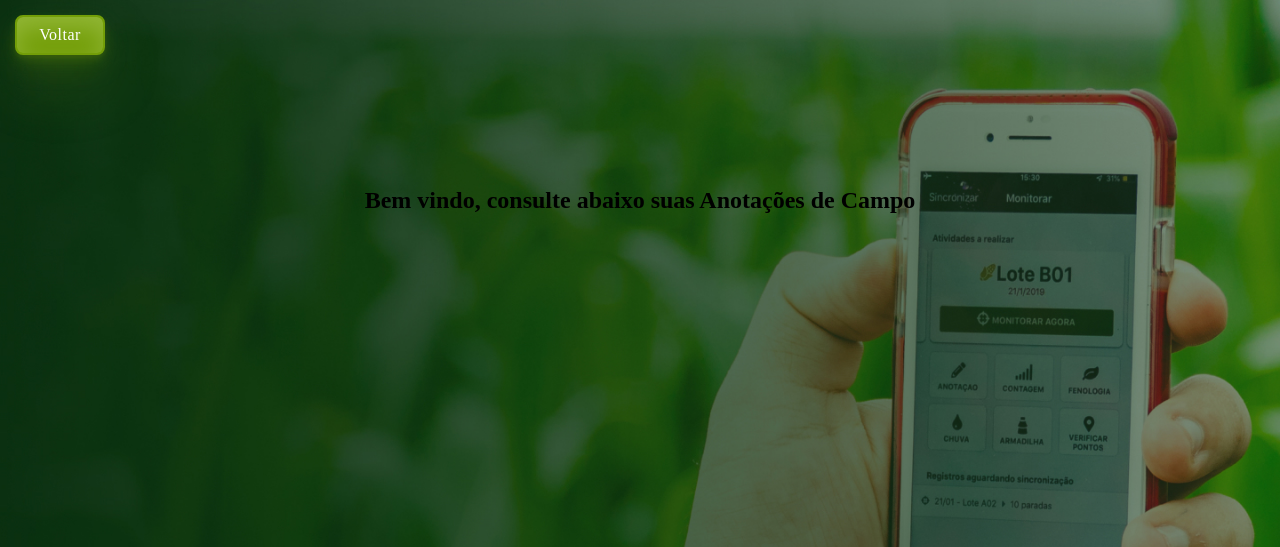
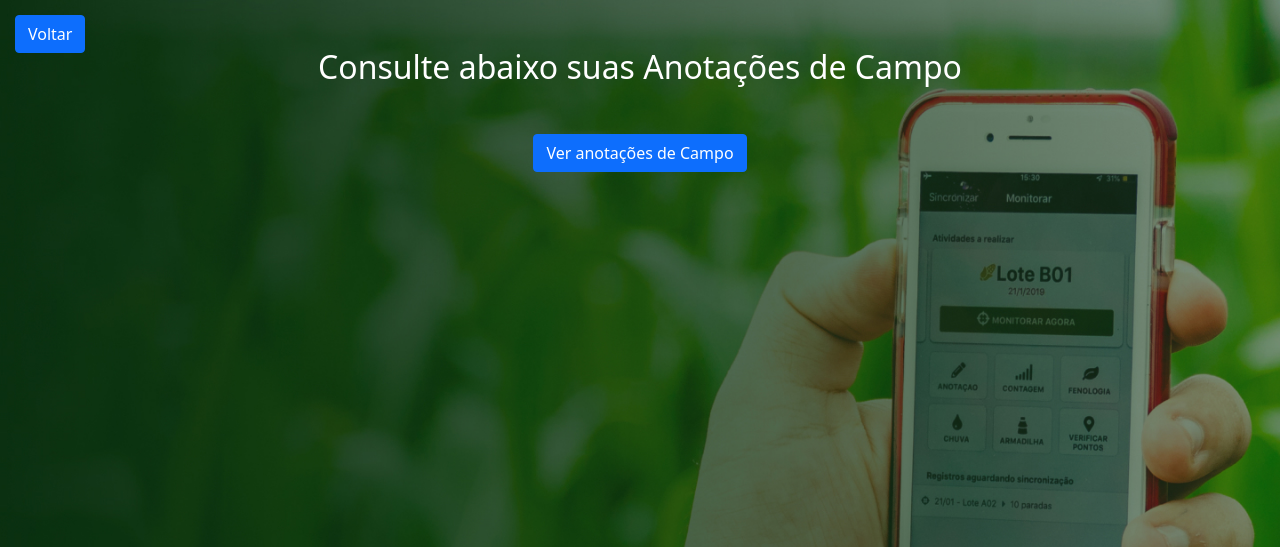
Before and after one commit to vinicius-vph/farmbox-backend, a Rails app: page /welcome in a window 1280 px wide. Shown: the top 547 px of the page. Run offline with Rails 7, Linux system fonts and the light colour scheme.

Commit message:
minor changes

```diff
--- a/app/assets/stylesheets/application.css
+++ b/app/assets/stylesheets/application.css
@@ -29,48 +29,14 @@ body {
   background-size: cover;
 }
 
-.flex {
-  display: flex;
-  align-items: center;
-  justify-content: center;
-
-}
-
-section {
-  height: 400px;
-}
-
-nav {
-  height: 70px;
-  padding: 0 10px;
-  background-color: transparent;
-  justify-content: space-between !important;
-}
-
 h1 {
   font-size: 50px;
   color: aliceblue;
   margin-right: 10px;
 }
 
-.flex a {
-  height: 40px;
-  width: 90px;
-  display: flex;
-  align-items: center;
-  justify-content: center;
-  background: #739E08;
-  color: #FFF;
-  border: 2px solid #739E08;
-  box-shadow: 0px 1.86203px 4.32257px rgb(160 194 6 / 7%),
-              0px 3.50603px 8.13901px rgb(160 194 6 / 9%), 0px 6.25417px 14.5186px rgb(160 194 6 / 10%),
-              0px 11.6977px 27.1554px rgb(160 194 6 / 12%), 0px 28px 65px rgb(160 194 6 / 17%),
-              inset 0px 11px 25px rgb(193 220 126 / 40%);
-  border-radius: 8px;
-  text-decoration: none;
-  text-align: center;
-  transition: all 0.2s ease;
-  letter-spacing: 0.03em;
+h2 {
+  margin: 50px 0;
 }
 
 a#btn-back {
--- a/app/views/layouts/application.html.erb
+++ b/app/views/layouts/application.html.erb
@@ -8,9 +8,15 @@
 
     <%= stylesheet_link_tag 'application', media: 'all', 'data-turbolinks-track': 'reload' %>
     <%= javascript_pack_tag 'application', 'data-turbolinks-track': 'reload' %>
+    <link href="https://cdn.jsdelivr.net/npm/bootstrap@5.0.2/dist/css/bootstrap.min.css" rel="stylesheet" integrity="sha384-EVSTQN3/azprG1Anm3QDgpJLIm9Nao0Yz1ztcQTwFspd3yD65VohhpuuCOmLASjC" crossorigin="anonymous">
   </head>
 
   <body>
     <%= yield %>
+    <script
+      src="https://cdn.jsdelivr.net/npm/bootstrap@5.0.2/dist/js/bootstrap.bundle.min.js"
+      integrity="sha384-MrcW6ZMFYlzcLA8Nl+NtUVF0sA7MsXsP1UyJoMp4YLEuNSfAP+JcXn/tWtIaxVXM"
+      crossorigin="anonymous">
+    </script>
   </body>
 </html>
--- a/app/views/welcome/index.html.erb
+++ b/app/views/welcome/index.html.erb
@@ -1,4 +1,5 @@
-<section class='flex'>
-  <%= link_to "Voltar", root_path, id: 'btn-back' %>
-  <h2>Bem vindo, consulte abaixo suas Anotações de Campo</h2>
+<section class='d-flex flex-column justify-content-center align-items-center py-5'>
+  <%= link_to 'Voltar', root_path, id: 'btn-back', class: 'btn btn-primary' %>
+  <h2 class='mb-5 text-white'>Consulte abaixo suas Anotações de Campo</h2>
+  <%= link_to 'Ver anotações de Campo', field_notes_path, class: 'btn btn-primary' %>
 </section>
--- a/config/routes.rb
+++ b/config/routes.rb
@@ -2,6 +2,7 @@ Rails.application.routes.draw do
   root to: 'home#index'
 
   resources :welcome, only: %i[index]
+  resources :field_notes, only: %i[index show]
 
   namespace :api do
     namespace :v1 do
```
Also changed, not shown: other parts of app/assets/stylesheets/application.css (+11 -0 lines), app/controllers/field_notes_controller.rb (added, +9 -0 lines), app/views/field_notes/index.html.erb (added, +24 -0 lines), app/views/field_notes/show.html.erb (added, +19 -0 lines), app/views/home/index.html.erb (+4 -4 lines).
